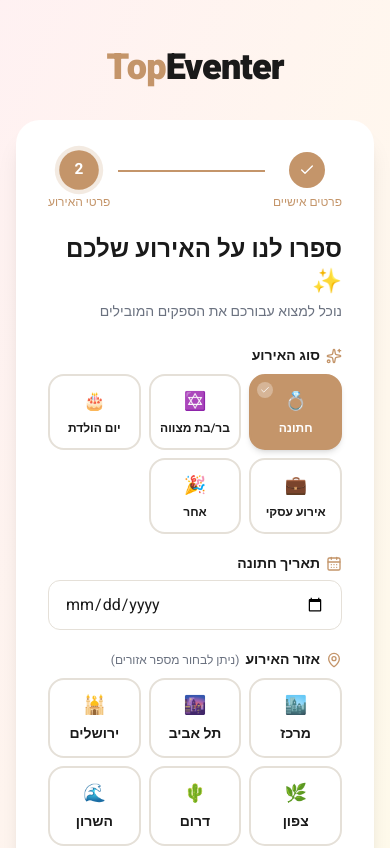
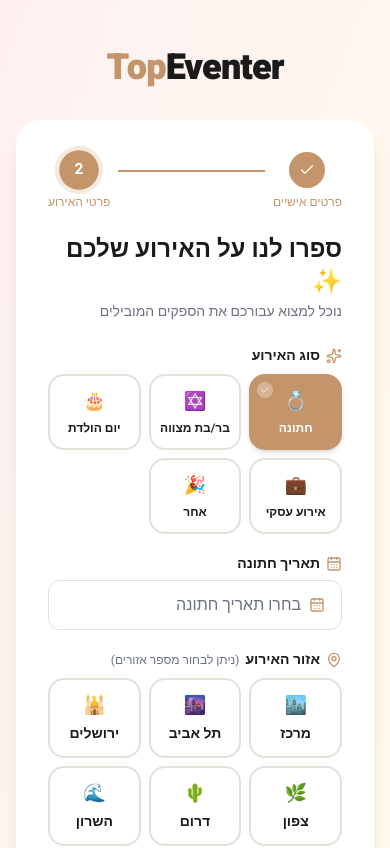
Before and after one commit to adireliran555-prs/pannuy, a Next.js app: page /start/wedding in a window 390 px wide. Shown: the top 848 px of the page. Built offline with nearby package versions, Linux system fonts and the light colour scheme; no server answers.

Commit message:
fix(customer): wedding date picker on login onboarding
Use a button with showPicker() on /start/wedding so mobile users can select their event date after signing in.

Co-authored-by: Cursor <cursoragent@cursor.com>

```diff
--- a/src/app/(customer)/start/wedding/page.tsx
+++ b/src/app/(customer)/start/wedding/page.tsx
@@ -1,6 +1,6 @@
 "use client";
 
-import { useState, Suspense } from "react";
+import { useState, useRef, Suspense } from "react";
 import { useRouter, useSearchParams } from "next/navigation";
 import { useForm } from "react-hook-form";
 import { zodResolver } from "@hookform/resolvers/zod";
@@ -49,23 +49,47 @@ export default function WeddingPage() {
   );
 }
 
+function formatEventDate(date: string): string {
+  const [y, m, d] = date.split("-").map(Number);
+  return new Date(y, m - 1, d).toLocaleDateString("he-IL", {
+    day: "numeric",
+    month: "long",
+    year: "numeric",
+  });
+}
+
 function WeddingPageContent() {
   const router = useRouter();
   const searchParams = useSearchParams();
   const returnTo = returnToFromSearch(searchParams.toString());
+  const dateInputRef = useRef<HTMLInputElement>(null);
+  const today = new Date().toISOString().split("T")[0];
   const [isLoading, setIsLoading] = useState(false);
   const [selectedAreas, setSelectedAreas] = useState<string[]>([]);
   const [areasError, setAreasError] = useState("");
   const [selectedEventType, setSelectedEventType] = useState("wedding");
 
   const {
-    register,
     handleSubmit,
+    watch,
+    setValue,
     formState: { errors },
   } = useForm<FormData>({
     resolver: zodResolver(schema),
     defaultValues: { eventDate: "" },
   });
+
+  const eventDate = watch("eventDate");
+
+  const openDatePicker = () => {
+    const input = dateInputRef.current;
+    if (!input) return;
+    try {
+      input.showPicker();
+    } catch {
+      input.click();
+    }
+  };
 
   const toggleArea = (id: string) => {
     setSelectedAreas((prev) =>
@@ -170,15 +194,35 @@ function WeddingPageContent() {
                 <CalendarDays className="h-4 w-4 text-primary" />
                 תאריך {selectedEventLabel}
               </label>
-              <input
-                type="date"
-                min={new Date().toISOString().split("T")[0]}
-                className={`w-full rounded-xl border px-4 py-3 text-base transition-all duration-200
-                  bg-white text-text-main
-                  border-border focus:outline-none focus:border-primary focus:ring-2 focus:ring-primary/20
-                  ${errors.eventDate ? "border-red-400" : ""}`}
-                {...register("eventDate")}
-              />
+              <div className="relative">
+                <button
+                  type="button"
+                  onClick={openDatePicker}
+                  className={cn(
+                    "w-full rounded-xl border px-4 py-3 text-base text-start flex items-center gap-2 transition-all duration-200 bg-white hover:border-primary",
+                    errors.eventDate ? "border-red-400" : "border-border focus:border-primary"
+                  )}
+                >
+                  <CalendarDays className="h-4 w-4 text-primary shrink-0" aria-hidden />
+                  <span className={eventDate ? "text-text-main" : "text-text-muted"}>
+                    {eventDate
+                      ? formatEventDate(eventDate)
+                      : `בחרו תאריך ${selectedEventLabel}`}
+                  </span>
+                </button>
+                <input
+                  ref={dateInputRef}
+                  type="date"
+                  min={today}
+                  value={eventDate}
+                  onChange={(e) =>
+                    setValue("eventDate", e.target.value, { shouldValidate: true })
+                  }
+                  className="absolute opacity-0 pointer-events-none w-0 h-0"
+                  tabIndex={-1}
+                  aria-hidden
+                />
+              </div>
               {errors.eventDate && (
                 <p className="text-sm text-red-500 font-medium">
                   {errors.eventDate.message}
```
